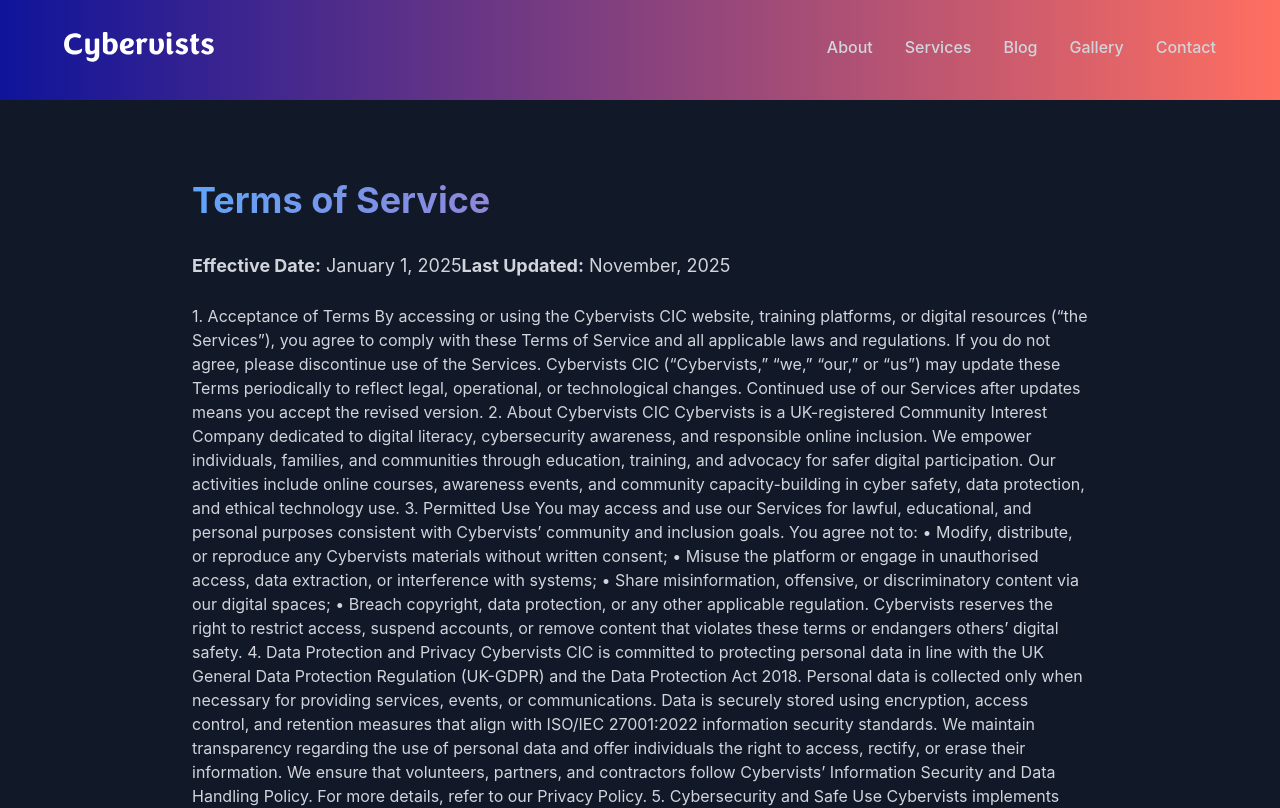
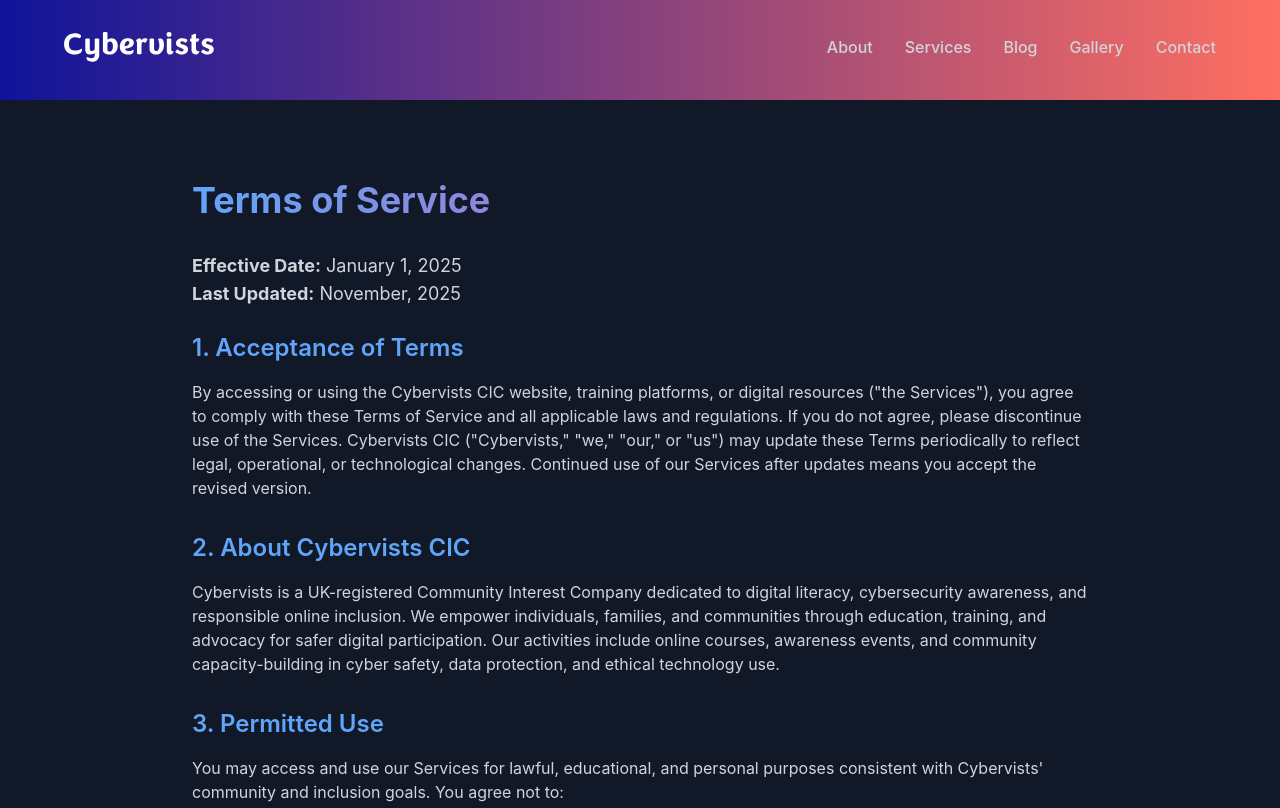
Before and after one commit to CNmerenu/cybervists-website, a Next.js app: page /terms-of-service in a window 1280 px wide. Shown: the top 808 px of the page. Built offline with nearby package versions, Linux system fonts and the light colour scheme.

Commit message:
update  terms of service

```diff
--- a/src/app/privacy-policy/page.tsx
+++ b/src/app/privacy-policy/page.tsx
@@ -55,7 +55,7 @@
                 href="mailto:privacy@cybervists.org"
                 className="text-blue-400 hover:text-blue-300"
               >
-                privacy@cybervists.org
+                info@cybervists.org
               </a>
             </p>
           </section>
--- a/src/app/terms-of-service/page.tsx
+++ b/src/app/terms-of-service/page.tsx
@@ -10,99 +10,93 @@
 
         <div className="text-gray-300 space-y-6">
           <p className="text-lg">
-            <strong>Effective Date:</strong> January 1, 2025
+            <strong>Effective Date:</strong> January 1, 2025<br />
             <strong>Last Updated:</strong> November, 2025
           </p>
 
-          <section>
-            <p>
-              1. Acceptance of Terms By accessing or using the Cybervists CIC
-              website, training platforms, or digital resources (“the
-              Services”), you agree to comply with these Terms of Service and
-              all applicable laws and regulations. If you do not agree, please
-              discontinue use of the Services. Cybervists CIC (“Cybervists,”
-              “we,” “our,” or “us”) may update these Terms periodically to
-              reflect legal, operational, or technological changes. Continued
-              use of our Services after updates means you accept the revised
-              version. 2. About Cybervists CIC Cybervists is a UK-registered
-              Community Interest Company dedicated to digital literacy,
-              cybersecurity awareness, and responsible online inclusion. We
-              empower individuals, families, and communities through education,
-              training, and advocacy for safer digital participation. Our
-              activities include online courses, awareness events, and community
-              capacity-building in cyber safety, data protection, and ethical
-              technology use. 3. Permitted Use You may access and use our
-              Services for lawful, educational, and personal purposes consistent
-              with Cybervists’ community and inclusion goals. You agree not to:
-              • Modify, distribute, or reproduce any Cybervists materials
-              without written consent; • Misuse the platform or engage in
-              unauthorised access, data extraction, or interference with
-              systems; • Share misinformation, offensive, or discriminatory
-              content via our digital spaces; • Breach copyright, data
-              protection, or any other applicable regulation. Cybervists
-              reserves the right to restrict access, suspend accounts, or remove
-              content that violates these terms or endangers others’ digital
-              safety. 4. Data Protection and Privacy Cybervists CIC is committed
-              to protecting personal data in line with the UK General Data
-              Protection Regulation (UK-GDPR) and the Data Protection Act 2018.
-              Personal data is collected only when necessary for providing
-              services, events, or communications. Data is securely stored using
-              encryption, access control, and retention measures that align with
-              ISO/IEC 27001:2022 information security standards. We maintain
-              transparency regarding the use of personal data and offer
-              individuals the right to access, rectify, or erase their
-              information. We ensure that volunteers, partners, and contractors
-              follow Cybervists’ Information Security and Data Handling Policy.
-              For more details, refer to our Privacy Policy. 5. Cybersecurity
-              and Safe Use Cybervists implements and continuously reviews
-              cybersecurity controls to ensure the confidentiality, integrity,
-              and availability of its systems and data. Users are expected to
-              engage responsibly by: • Following basic security hygiene such as
-              strong passwords and safe browsing; • Reporting suspected
-              phishing, malicious links, or misuse through official channels; •
-              Respecting other users and maintaining a safe, inclusive
-              environment. Our cybersecurity practices are informed by NCSC
-              Cyber Essentials, ISO/IEC 27001:2022, and community-based safety
-              frameworks. 6. Intellectual Property All content, logos, graphics,
-              videos, and training materials provided through the Services are
-              the property of Cybervists CIC or its licensors. You may
-              temporarily download or print one copy of publicly available
-              materials for personal, non-commercial use, provided you retain
-              all copyright and proprietary notices and do not alter or
-              redistribute content without written permission. All rights not
-              expressly granted are reserved. 7. Disclaimers Cybervists provides
-              its materials and Services for general educational and awareness
-              purposes only. While we strive for accuracy and reliability,
-              Cybervists makes no guarantees, express or implied, regarding the
-              completeness, timeliness, or suitability of the information
-              provided. Use of the Services is at your own risk. Cybervists
-              accepts no liability for decisions made based on content accessed
-              through our website, training, or materials. 8. Limitation of
-              Liability To the fullest extent permitted by law, Cybervists CIC,
-              its directors, employees, and partners are not liable for any
-              direct, indirect, incidental, or consequential damages arising
-              from your use of, or inability to use, our Services. Nothing in
-              these Terms limits liability for death or personal injury caused
-              by negligence, fraud, or any other liability that cannot legally
-              be excluded. 9. Accessibility and Inclusion Cybervists CIC is
-              committed to providing inclusive digital spaces that are
-              accessible to all users, regardless of ability, background, or
-              digital experience. We actively work to: • Ensure accessible
-              design and assistive compatibility of our materials; • Provide
-              training that promotes online equity and digital participation; •
-              Uphold respect and civility in all online interactions. 10.
-              Amendments Cybervists may amend these Terms from time to time to
-              reflect operational or legal changes. The latest version will
-              always be available on our website, and the “Last Updated” date
-              will indicate when changes were made. 11. Governing Law These
-              Terms are governed by and construed in accordance with the laws of
-              England and Wales. Any disputes arising under these Terms shall be
-              subject to the exclusive jurisdiction of the UK courts. 12.
-              Contact For questions regarding these Terms of Service or
-              Cybervists’ data-protection practices, please contact: 📧
-              info@cybervists.org 🌐 www.cybervists.org
-            </p>
-          </section>
+          <div className="space-y-8">
+            <section>
+              <h2 className="text-2xl font-semibold text-blue-400 mb-4">1. Acceptance of Terms</h2>
+              <p>By accessing or using the Cybervists CIC website, training platforms, or digital resources ("the Services"), you agree to comply with these Terms of Service and all applicable laws and regulations. If you do not agree, please discontinue use of the Services. Cybervists CIC ("Cybervists," "we," "our," or "us") may update these Terms periodically to reflect legal, operational, or technological changes. Continued use of our Services after updates means you accept the revised version.</p>
+            </section>
+
+            <section>
+              <h2 className="text-2xl font-semibold text-blue-400 mb-4">2. About Cybervists CIC</h2>
+              <p>Cybervists is a UK-registered Community Interest Company dedicated to digital literacy, cybersecurity awareness, and responsible online inclusion. We empower individuals, families, and communities through education, training, and advocacy for safer digital participation. Our activities include online courses, awareness events, and community capacity-building in cyber safety, data protection, and ethical technology use.</p>
+            </section>
+
+            <section>
+              <h2 className="text-2xl font-semibold text-blue-400 mb-4">3. Permitted Use</h2>
+              <p className="mb-4">You may access and use our Services for lawful, educational, and personal purposes consistent with Cybervists' community and inclusion goals. You agree not to:</p>
+              <ul className="list-disc list-inside space-y-2 ml-4 mb-4">
+                <li>Modify, distribute, or reproduce any Cybervists materials without written consent</li>
+                <li>Misuse the platform or engage in unauthorised access, data extraction, or interference with systems</li>
+                <li>Share misinformation, offensive, or discriminatory content via our digital spaces</li>
+                <li>Breach copyright, data protection, or any other applicable regulation</li>
+              </ul>
+              <p>Cybervists reserves the right to restrict access, suspend accounts, or remove content that violates these terms or endangers others' digital safety.</p>
+            </section>
+
+            <section>
+              <h2 className="text-2xl font-semibold text-blue-400 mb-4">4. Data Protection and Privacy</h2>
+              <p>Cybervists CIC is committed to protecting personal data in line with the UK General Data Protection Regulation (UK-GDPR) and the Data Protection Act 2018. Personal data is collected only when necessary for providing services, events, or communications. Data is securely stored using encryption, access control, and retention measures that align with ISO/IEC 27001:2022 information security standards. We maintain transparency regarding the use of personal data and offer individuals the right to access, rectify, or erase their information. We ensure that volunteers, partners, and contractors follow Cybervists' Information Security and Data Handling Policy. For more details, refer to our Privacy Policy.</p>
+            </section>
+
+            <section>
+              <h2 className="text-2xl font-semibold text-blue-400 mb-4">5. Cybersecurity and Safe Use</h2>
+              <p className="mb-4">Cybervists implements and continuously reviews cybersecurity controls to ensure the confidentiality, integrity, and availability of its systems and data. Users are expected to engage responsibly by:</p>
+              <ul className="list-disc list-inside space-y-2 ml-4 mb-4">
+                <li>Following basic security hygiene such as strong passwords and safe browsing</li>
+                <li>Reporting suspected phishing, malicious links, or misuse through official channels</li>
+                <li>Respecting other users and maintaining a safe, inclusive environment</li>
+              </ul>
+              <p>Our cybersecurity practices are informed by NCSC Cyber Essentials, ISO/IEC 27001:2022, and community-based safety frameworks.</p>
+            </section>
+
+            <section>
+              <h2 className="text-2xl font-semibold text-blue-400 mb-4">6. Intellectual Property</h2>
+              <p>All content, logos, graphics, videos, and training materials provided through the Services are the property of Cybervists CIC or its licensors. You may temporarily download or print one copy of publicly available materials for personal, non-commercial use, provided you retain all copyright and proprietary notices and do not alter or redistribute content without written permission. All rights not expressly granted are reserved.</p>
+            </section>
+
+            <section>
+              <h2 className="text-2xl font-semibold text-blue-400 mb-4">7. Disclaimers</h2>
+              <p>Cybervists provides its materials and Services for general educational and awareness purposes only. While we strive for accuracy and reliability, Cybervists makes no guarantees, express or implied, regarding the completeness, timeliness, or suitability of the information provided. Use of the Services is at your own risk. Cybervists accepts no liability for decisions made based on content accessed through our website, training, or materials.</p>
+            </section>
+
+            <section>
+              <h2 className="text-2xl font-semibold text-blue-400 mb-4">8. Limitation of Liability</h2>
+              <p>To the fullest extent permitted by law, Cybervists CIC, its directors, employees, and partners are not liable for any direct, indirect, incidental, or consequential damages arising from your use of, or inability to use, our Services. Nothing in these Terms limits liability for death or personal injury caused by negligence, fraud, or any other liability that cannot legally be excluded.</p>
+            </section>
+
+            <section>
+              <h2 className="text-2xl font-semibold text-blue-400 mb-4">9. Accessibility and Inclusion</h2>
+              <p className="mb-4">Cybervists CIC is committed to providing inclusive digital spaces that are accessible to all users, regardless of ability, background, or digital experience. We actively work to:</p>
+              <ul className="list-disc list-inside space-y-2 ml-4">
+                <li>Ensure accessible design and assistive compatibility of our materials</li>
+                <li>Provide training that promotes online equity and digital participation</li>
+                <li>Uphold respect and civility in all online interactions</li>
+              </ul>
+            </section>
+
+            <section>
+              <h2 className="text-2xl font-semibold text-blue-400 mb-4">10. Amendments</h2>
+              <p>Cybervists may amend these Terms from time to time to reflect operational or legal changes. The latest version will always be available on our website, and the "Last Updated" date will indicate when changes were made.</p>
+            </section>
+
+            <section>
+              <h2 className="text-2xl font-semibold text-blue-400 mb-4">11. Governing Law</h2>
+              <p>These Terms are governed by and construed in accordance with the laws of England and Wales. Any disputes arising under these Terms shall be subject to the exclusive jurisdiction of the UK courts.</p>
+            </section>
+
+            <section>
+              <h2 className="text-2xl font-semibold text-blue-400 mb-4">12. Contact</h2>
+              <p className="mb-4">For questions regarding these Terms of Service or Cybervists' data-protection practices, please contact:</p>
+              <div className="space-y-2">
+                <p>📧 <a href="mailto:info@cybervists.org" className="text-blue-400 hover:text-blue-300">info@cybervists.org</a></p>
+                <p>🌐 <a href="https://www.cybervists.org" className="text-blue-400 hover:text-blue-300">www.cybervists.org</a></p>
+              </div>
+            </section>
+          </div>
         </div>
       </div>
     </main>
```
